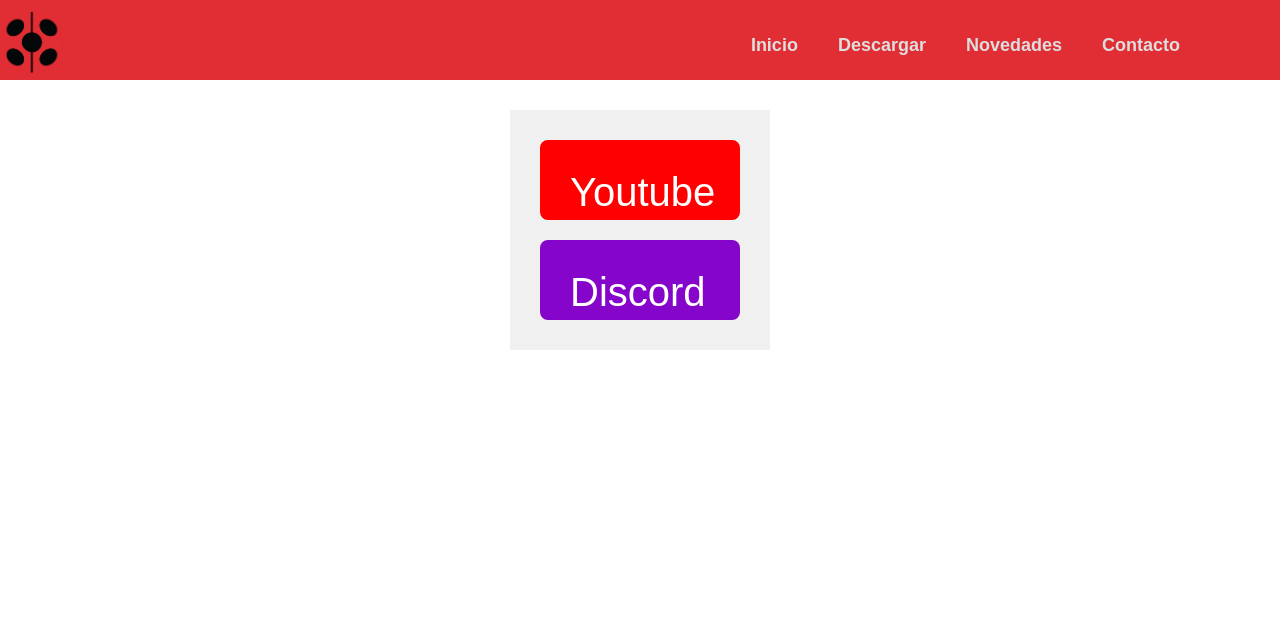
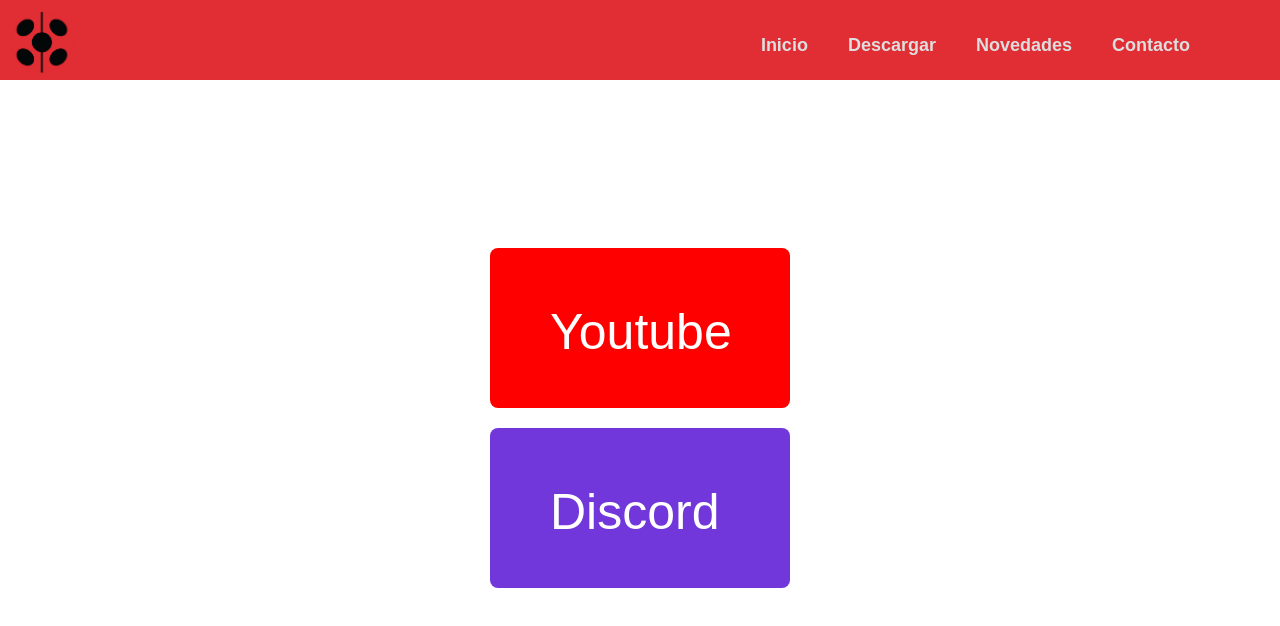
Before and after one commit to Miraculous-Adventure/Miraculous_Adventure, a plain HTML site: page contacto.html in a window 1280 px wide. Drawn offline with Linux system fonts and the light colour scheme.

Commit message:
Update style.css

```diff
--- a/style.css
+++ b/style.css
@@ -2,7 +2,7 @@
     padding: 0;
     margin: 0;
     box-sizing: border-box;
-    text-decoration: ;
+    text-decoration: none;
     list-style: none;
 }
 
@@ -52,7 +52,7 @@ p {
 
 .descarga {
     position: relative;
-    top: 10px;
+    top: 5px;
     height: 5%;
     padding: 5%;
     border-radius: 10px;
@@ -75,18 +75,17 @@ p {
 
 }
 
+.enlace a:hover {
+    background: #525050 ;
 
-
-}
-.enlace a:hover {
-    background: #727070 ;
 
 }
 
 .enlace a {
     font-size: 20px;
     color: black;
-    background: #a09f9f;
+    background: #727070;
+    border-radius: 10px;
     text-decoration: none;
     max-width: 200px; /* Ajusta este valor según sea necesario */
   overflow: hidden;
@@ -97,8 +96,8 @@ p {
 /*Links de descargas*/
 .a1, .a2, .a3, .a4, .a5{
 
-    padding: 10px;
-    height: 45px;
+    padding: 50px;
+    height: 50px;
 
 
 
@@ -106,6 +105,7 @@ p {
 
 .enlace a {
     text-decoration: underline;
+
 }
 
 .container {
@@ -120,8 +120,8 @@ p {
 .menu {
     position: absolute;
     top: 10px;
-    left: 0;
-    right: 0;
+    left: 10px;
+    right: 10px;
     display: flex;
     align-items: center;
     justify-content: space-between;
@@ -158,7 +158,7 @@ p {
 }
 
 .menu-icono {
-    width: 25px;
+    width: 30px;
 }
 
 .menu label {
@@ -172,63 +172,71 @@ h1 {
 }
 
 /*botones de contacto de youtube y discord*/
-.contacto {
-    padding: 30px;
-    margin: 10px;
+.body-contacto {
+    display: block;
+    margin: 10%;
     display: flex;
     flex-direction: column; /* Asegúrate de que el contenido se apile verticalmente */
     justify-content: center; /* Centrar verticalmente */
     align-items: center; /* Centrar horizontalmente */
-    background-color: #f0f0f0; /* Color de fondo */
+    ; /* Color de fondo */
     padding: 20px; /* Ajusta el espaciado según sea necesario */
 }
+
 .youtube {
 
+    border-radius: 8px;
     background: red;
-    width: 200px;
-    height: 80px;
+    width: 300px;
+    height: 160px;
     padding: 30px;
-    border-radius: 8px;
-    margin: 10px;
-    display: block;
-}
-
-.youtube:active {
-    background: rgb(177, 5, 5);
+    margin: 20px;
 }
 
 .youtube a {
     color: white;
     font-size: 40px;
     text-decoration: none;
+    position: relative;
+    top: 25px;
+    margin: 30px;
+    font-size: 50px;
+
+}
+.youtube:active {
+    background: rgb(177, 5, 5);
+}
+
+.discord {
+    border-radius: 8px;
+    background: rgb(113, 55, 219);
+    width: 300px;
+    height: 160px;
+    padding: 30px;
+    margin: 20px;
 }
 
 .discord a {
     color: white;
     font-size: 40px;
     text-decoration: none;
+    position: relative;
+    top: 25px;
+    margin: 30px;
+    font-size: 50px;
 }
 
-.discord {
-    border-radius: 8px;
-    background: rgb(133, 5, 202);
-    width: 200px;
-    height: 80px;
-    padding: 30px;
-    margin: 10px;
-    display: block;
+.discord:active {
+    background: rgb(78, 39, 151);
 }
-.discord:active {
-    background: rgb(85, 7, 128);
-}
-@media(max-width:991px) {
+@media(max-width:600px) {
     .content {
         min-height: 70px;
     }
 
     .menu {
         top: 0;
-        padding: 0px;
+        padding: 0;
     }
 
     .menu label {
```
